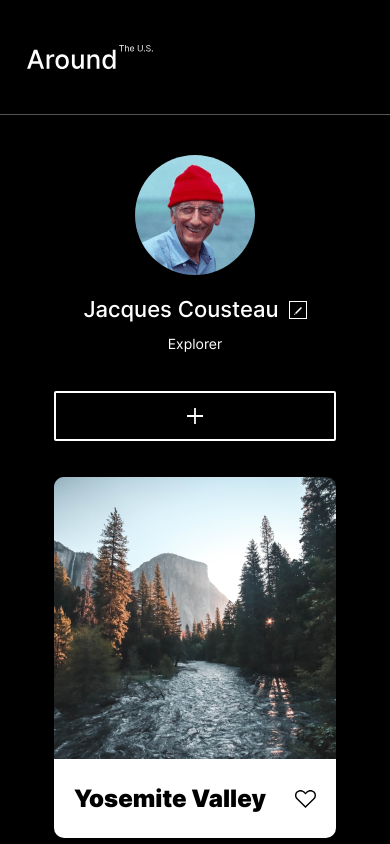
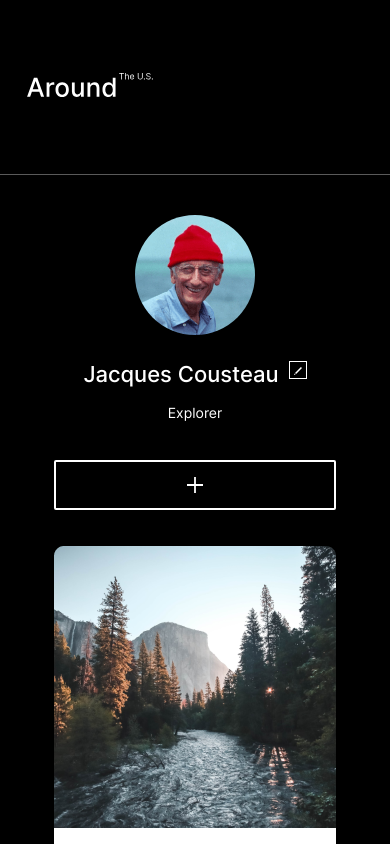
Before and after one commit to CecieNwogu/se_project_aroundtheus, a plain HTML site: page index.html in a window 390 px wide. Shown: the top 844 px of the page. Drawn offline with Linux system fonts and the light colour scheme.

Commit message:
Add files via upload

```diff
--- a/blocks/card.css
+++ b/blocks/card.css
@@ -16,6 +16,10 @@
   font-size: 24px;
   line-height: 29px;
   margin: 0;
+  max-width: 193px;
+  text-overflow: ellipsis;
+  white-space: nowrap;
+  overflow: hidden;
 }
 
 .card__description {
--- a/blocks/footer.css
+++ b/blocks/footer.css
@@ -13,7 +13,7 @@
     padding-left: 19px;
     line-height: 17px;
     font-size: 14px;
-    width: 282px;
-    font-family: "Inter", Arial, Helvetica, sans-serif;
+    margin-top: 48px;
+    margin-bottom: 36px;
   }
 }
--- a/blocks/header.css
+++ b/blocks/header.css
@@ -1,7 +1,8 @@
 .header {
   margin-top: 45px;
-  border-bottom: 1px solid #545454;
+  border-bottom: 1px solid rgba(128, 128, 128, 0.7);
 }
+
 .header__logo {
   width: 173px;
   height: 33px;
@@ -13,5 +14,7 @@
     width: 126px;
     height: 24px;
     margin-left: 27px;
+    margin-top: 28px;
+    margin-bottom: 32px;
   }
 }
--- a/blocks/profile.css
+++ b/blocks/profile.css
@@ -23,6 +23,10 @@
   grid-area: title;
   margin: 0;
   padding-right: 18px;
+  max-width: 373px;
+  text-overflow: ellipsis;
+  white-space: nowrap;
+  overflow: hidden;
 }
 .profile__edit-button {
   background: transparent url(../images/edit-button.svg) center no-repeat;
@@ -50,6 +54,10 @@
   grid-area: description;
   margin: 0;
   padding-top: 7px;
+  max-width: 193px;
+  text-overflow: ellipsis;
+  white-space: nowrap;
+  overflow: hidden;
 }
 .profile__add-button {
   background: transparent url(../images/add-button.svg) center no-repeat;
@@ -73,7 +81,6 @@
 @media screen and (max-width: 510px) {
   .profile {
     flex-direction: column;
-    justify-content: center;
     padding-bottom: 36px;
   }
   .profile__info {
@@ -87,7 +94,8 @@
     font-size: 22px;
     text-align: center;
     padding: 0;
-    line-height: 17px;
+    line-height: 27px;
+    max-width: 196px;
   }
   .profile__description {
     width: 100%;
@@ -95,6 +103,7 @@
     font-size: 14px;
     padding-bottom: 36px;
     padding-top: 14px;
+    max-width: 282px;
   }
   .profile__add-button {
     margin: 0;
```
